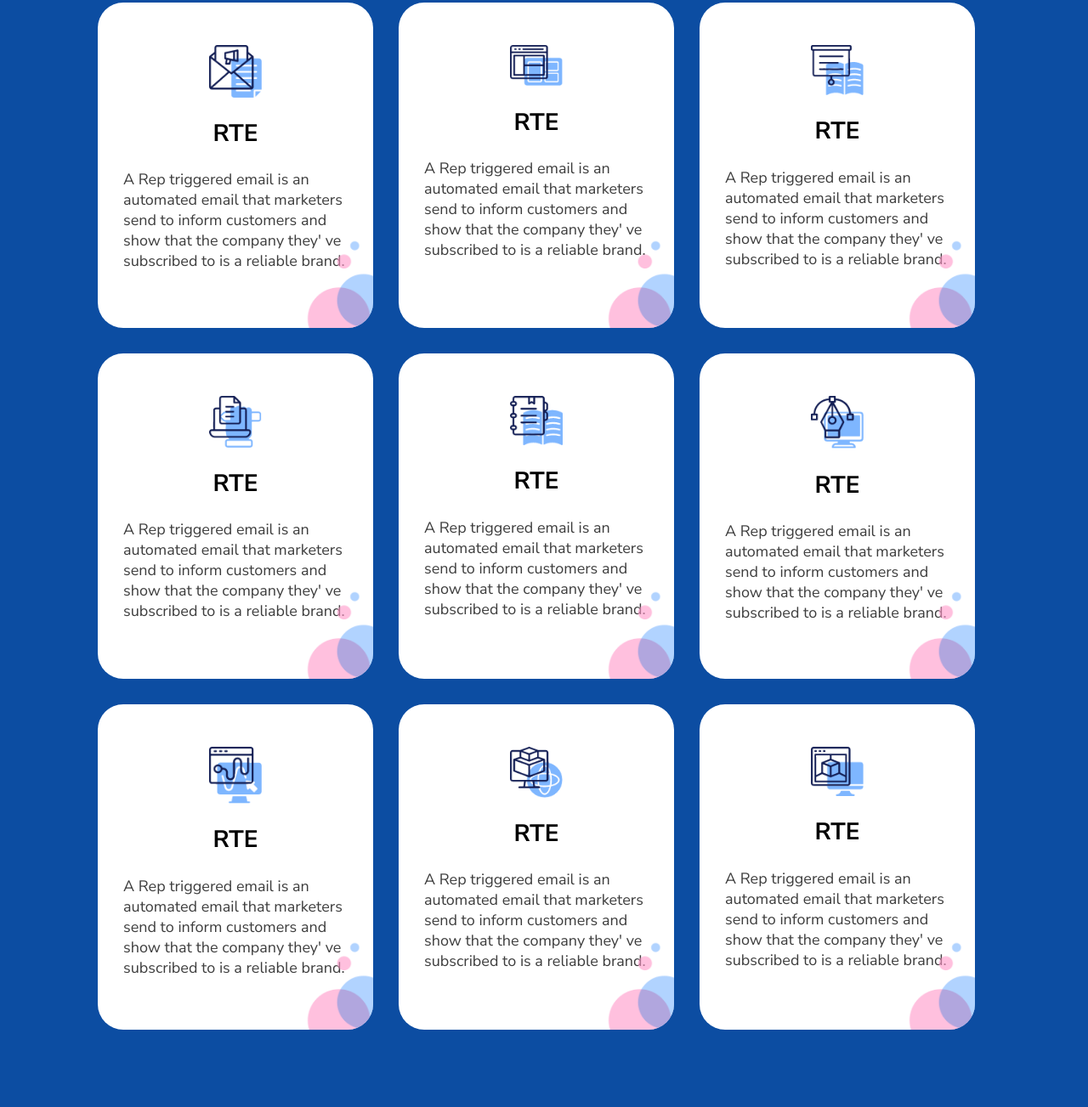
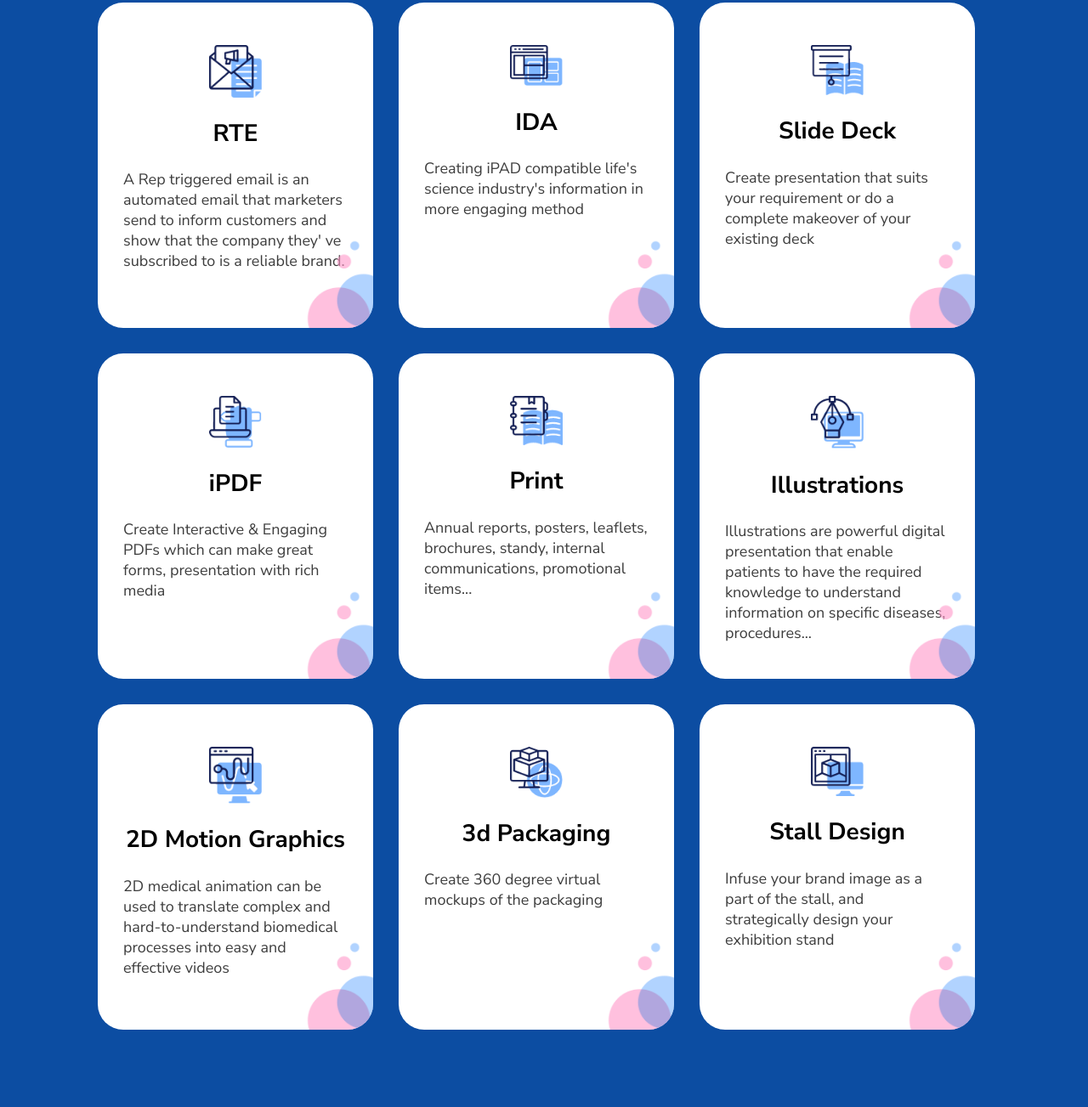
Before and after one commit to n48331/Indegene_mini_project, a plain HTML site: page index.html in a window 1280 px wide. Shown: the part 2977-4280 px from the top of the page at 85% size. Drawn offline with nearby package versions, Linux system fonts and the light colour scheme.

Commit message:
definetly before final

```diff
--- a/css/style.css
+++ b/css/style.css
@@ -87,11 +87,7 @@ main h1 {
     float: right;
 }
 
-/* .header li:nth-child(1):hover,
-.header li:nth-child(2):hover {
-    border-bottom: 5px solid var(--menu-color-1);
 
-} */
 .header .menu>li:nth-child(1) a,
 .header .menu>li:nth-child(2) a {
     position: relative;
@@ -108,7 +104,12 @@ main h1 {
     background-color: var(--menu-color-1);
     transform-origin: bottom right;
     transition: transform 0.25s ease-out;
+
 }
+
+/* li.current>a::after {
+    transform: scaleX(1);
+} */
 
 .header .menu>li:nth-child(1)>a:hover:after,
 .header .menu>li:nth-child(2)>a:hover:after {
@@ -866,6 +867,10 @@ main h1 {
 
     }
 
+    .deliverables .container .item img {
+        margin: 0 auto;
+    }
+
     .deliverables .container .item p {
         font-size: 18px;
         display: none;
--- a/index.html
+++ b/index.html
@@ -26,23 +26,25 @@
             <div class="header"><img src="./images/logo.svg" alt="" class="logo"><input class="menu-btn" type="checkbox"
                     id="menu-btn"><label class="menu-icon" for="menu-btn"><span class="navicon"></span></label>
                 <ul class="menu">
-                    <li><a href="#" id="home_menu">Home</a></li>
+                    <li class="current"><a href="#" id="home_menu">Home</a></li>
                     <li class="deliver_menu"><a href="/#deliverables" id="deliver_menu">Deliverables</a>
                         <ul>
                             <li><a href="#">RTE</a></li>
-                            <li><a href="#">RTE</a></li>
-                            <li><a href="#">RTE</a></li>
-                            <li><a href="#">RTE</a></li>
-                            <li><a href="#">RTE</a></li>
-                            <li><a href="#">RTE</a></li>
-                            <li><a href="#">RTE</a></li>
-                            <li><a href="#">RTE</a></li>
-                            <li><a href="#">RTE</a></li>
+                            <li><a href="#">IDA</a></li>
+                            <li><a href="#">Slide Deck</a></li>
+                            <li><a href="#">iPDF</a></li>
+                            <li><a href="#">Print</a></li>
+                            <li><a href="#">Illustrations</a></li>
+                            <li><a href="#">2D Motion Graphics</a></li>
+                            <li><a href="#">3d Packaging</a></li>
+                            <li><a href="#">Stall Design</a></li>
                         </ul>
                     </li>
                     <li><a href="./contact.html" id="contact_menu">Contact <b>&gt;</b></a></li>
                     <li><select id="lang_menu">
                             <option value="eng">English</option>
+                            <option value="mal">Spanish</option>
+                            <option value="mal">Hindi</option>
                             <option value="mal">Malayalam</option>
                         </select></li>
                 </ul>
@@ -93,7 +95,8 @@
                 <h1>Deliverables</h1>
                 <p>Engage audience through branded and unbranded assets</p>
                 <div id="deliverables__container" class="container">
-                    <div class="item"><img class="image" src="./images/deliver1.png" alt="deliverable">
+                    <div class="item">
+                        <img class="image" src="./images/deliver1.png" alt="deliverable">
                         <h2>RTE</h2>
                         <p>A Rep triggered email is an automated email that marketers send to inform customers and show
                             that the company they&apos;
@@ -101,60 +104,50 @@
                             alt="deliverable">
                     </div>
                     <div class="item"><img class="image" src="./images/deliver2.png" alt="deliverable">
-                        <h2>RTE</h2>
-                        <p>A Rep triggered email is an automated email that marketers send to inform customers and show
-                            that the company they&apos;
-                            ve subscribed to is a reliable brand.</p><img class="mask" src="./images/mask.png"
-                            alt="deliverable">
+                        <h2>IDA</h2>
+                        <p>Creating iPAD compatible life's science industry's information in more engaging method</p>
+                        <img class="mask" src="./images/mask.png" alt="deliverable">
                     </div>
                     <div class="item"><img class="mask" src="./images/mask.png" alt="deliverable"><img class="image"
                             src="./images/deliver3.png" alt="deliverable">
-                        <h2>RTE</h2>
-                        <p>A Rep triggered email is an automated email that marketers send to inform customers and show
-                            that the company they&apos;
-                            ve subscribed to is a reliable brand.</p>
+                        <h2>Slide Deck</h2>
+                        <p>Create presentation that suits your requirement or do a complete makeover of your existing
+                            deck</p>
                     </div>
                     <div class="item"><img class="mask" src="./images/mask.png" alt="deliverable"><img class="image"
                             src="./images/deliver4.png" alt="deliverable">
-                        <h2>RTE</h2>
-                        <p>A Rep triggered email is an automated email that marketers send to inform customers and show
-                            that the company they&apos;
-                            ve subscribed to is a reliable brand.</p>
+                        <h2>iPDF</h2>
+                        <p>Create Interactive & Engaging PDFs which can make great forms, presentation with rich media
+                        </p>
                     </div>
                     <div class="item"><img class="mask" src="./images/mask.png" alt="deliverable"><img class="image"
                             src="./images/deliver5.png" alt="deliverable">
-                        <h2>RTE</h2>
-                        <p>A Rep triggered email is an automated email that marketers send to inform customers and show
-                            that the company they&apos;
-                            ve subscribed to is a reliable brand.</p>
+                        <h2>Print</h2>
+                        <p>Annual reports, posters, leaflets, brochures, standy, internal communications, promotional
+                            items...</p>
                     </div>
                     <div class="item"><img class="mask" src="./images/mask.png" alt="deliverable"><img class="image"
                             src="./images/deliver6.png" alt="deliverable">
-                        <h2>RTE</h2>
-                        <p>A Rep triggered email is an automated email that marketers send to inform customers and show
-                            that the company they&apos;
-                            ve subscribed to is a reliable brand.</p>
+                        <h2>Illustrations</h2>
+                        <p>Illustrations are powerful digital presentation that enable patients to have the required
+                            knowledge to understand information on specific diseases, procedures...</p>
                     </div>
                     <div class="item"><img class="mask" src="./images/mask.png" alt="deliverable"><img class="image"
                             src="./images/deliver7.png" alt="deliverable">
-                        <h2>RTE</h2>
-                        <p>A Rep triggered email is an automated email that marketers send to inform customers and show
-                            that the company they&apos;
-                            ve subscribed to is a reliable brand.</p>
+                        <h2>2D Motion Graphics</h2>
+                        <p>2D medical animation can be used to translate complex and hard-to-understand biomedical
+                            processes into easy and effective videos</p>
                     </div>
                     <div class="item"><img class="mask" src="./images/mask.png" alt="deliverable"><img class="image"
                             src="./images/deliver8.png" alt="deliverable">
-                        <h2>RTE</h2>
-                        <p>A Rep triggered email is an automated email that marketers send to inform customers and show
-                            that the company they&apos;
-                            ve subscribed to is a reliable brand.</p>
+                        <h2>3d Packaging</h2>
+                        <p>Create 360 degree virtual mockups of the packaging</p>
                     </div>
                     <div class="item"><img class="mask" src="./images/mask.png" alt="deliverable"><img class="image"
                             src="./images/deliver9.png" alt="deliverable">
-                        <h2>RTE</h2>
-                        <p>A Rep triggered email is an automated email that marketers send to inform customers and show
-                            that the company they&apos;
-                            ve subscribed to is a reliable brand.</p>
+                        <h2>Stall Design</h2>
+                        <p>Infuse your brand image as a part of the stall, and strategically design your exhibition
+                            stand</p>
                     </div>
                 </div>
             </section>
@@ -190,7 +183,7 @@
                     <div class="card">
                         <img class="testimonial__card-circle" src="./images/testimonial_circle.svg"
                             alt="testimonial_bg">
-                        <div class="content"><img src="./images/testimonial_quote-1.png" alt="testimonial_quote">
+                        <div class="content"><img src="./images/testimonial_quote-1.svg" alt="testimonial_quote">
                             <p>Lorem ipsum dolor sit amet,
                                 consectetuer adipiscing elit. Aenean commodo ligula eget dolor. Aenean massa. Cum sociis
                                 natoque penatibus et magnis dis parturient montes,
@@ -207,7 +200,7 @@
                     <div class="card">
                         <img class="testimonial__card-circle" src="./images/testimonial_circle.svg"
                             alt="testimonial_bg">
-                        <div class="content"><img src="./images/testimonial_quote-1.png" alt="testimonial_quote">
+                        <div class="content"><img src="./images/testimonial_quote-2.svg" alt="testimonial_quote">
                             <p>Lorem ipsum dolor sit amet,
                                 consectetuer adipiscing elit. Aenean commodo ligula eget dolor. Aenean massa. Cum sociis
                                 natoque penatibus et magnis dis parturient montes,
@@ -224,7 +217,7 @@
                     <div class="card">
                         <img class="testimonial__card-circle" src="./images/testimonial_circle.svg"
                             alt="testimonial_bg">
-                        <div class="content"><img src="./images/testimonial_quote-1.png" alt="testimonial_quote">
+                        <div class="content"><img src="./images/testimonial_quote-1.svg" alt="testimonial_quote">
                             <p>Lorem ipsum dolor sit amet,
                                 consectetuer adipiscing elit. Aenean commodo ligula eget dolor. Aenean massa. Cum sociis
                                 natoque penatibus et magnis dis parturient montes,
@@ -241,7 +234,7 @@
                     <div class="card">
                         <img class="testimonial__card-circle" src="./images/testimonial_circle.svg"
                             alt="testimonial_bg">
-                        <div class="content"><img src="./images/testimonial_quote-1.png" alt="testimonial_quote">
+                        <div class="content"><img src="./images/testimonial_quote-2.svg" alt="testimonial_quote">
                             <p>Lorem ipsum dolor sit amet,
                                 consectetuer adipiscing elit. Aenean commodo ligula eget dolor. Aenean massa. Cum sociis
                                 natoque penatibus et magnis dis parturient montes,
--- a/js/script.js
+++ b/js/script.js
@@ -23,8 +23,13 @@ $(document).ready(function () {
     $("#deliverables__container").removeClass("owl-carousel owl-theme");
   }
 
-  $(".header a").click(function () {
-    $(this).css("color", "red");
+  $("#home_menu").click(function () {
+    $("#deliver_menu").css("color", "");
+    $(this).css({ color: "var(--menu-color-1)" });
+  });
+  $("#deliver_menu").click(function () {
+    $("#home_menu").css("color", "");
+    $(this).css("color", "var(--menu-color-1)");
   });
 
   $(function () {
```
Also changed, not shown: contact.html (+8 -2 lines), images/testimonial_quote-1.svg (added).
